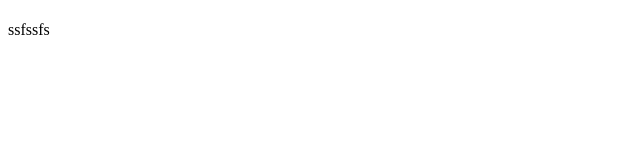
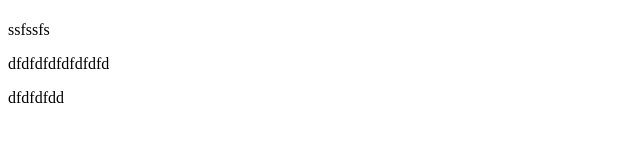
Before and after one commit to stepanchenkoV/javas, a plain HTML site: page index.html in a window 1280 px wide. Shown: the whole page, without its empty margins (0-640 px from the left). Drawn offline with Linux system fonts and the light colour scheme.

Commit message:
2 commit

```diff
--- a/index.html
+++ b/index.html
@@ -8,5 +8,7 @@
 <h1></h1>
 <p>ssfssfs</p>
 
+<p>dfdfdfdfdfdfdfd</p>
+<p>dfdfdfdd</p>
 </body>
 </html>
```
